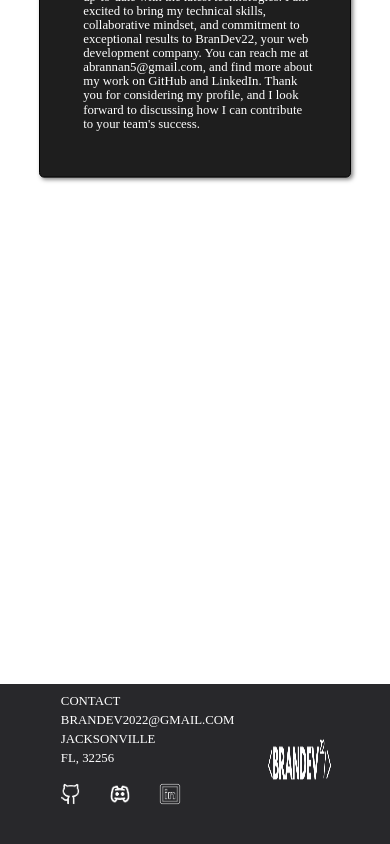
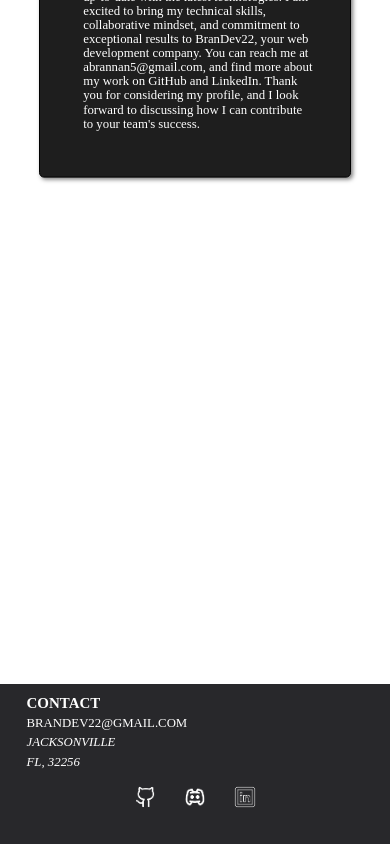
Before and after one commit to BrandDev2022/brandev22, a website: page index.html in a window 390 px wide. Shown: the part 953-1797 px from the top of the page. Drawn offline with Linux system fonts and the light colour scheme.

Commit message:
made footer responsive

```diff
--- a/index.css
+++ b/index.css
@@ -167,14 +167,17 @@
 
 }
 
-footer div p{
+.location-info{
 
-  margin-left: 9%;
+ padding-left: 10%;
   font-size: 0.8em;
   width: 100%
 
 }
-
+a {
+  text-decoration: none;
+  color: inherit;
+}
 
 @media screen and (max-width: 900px) {
   /* CSS styles to apply */
@@ -219,7 +222,31 @@
 
   }
 
-  .brandlogo{
-    width:8%;
+  .brandLogo{
+    width:40%;
   }
 }
+
+@media screen and (max-width: 500px){
+.footer-container {
+width: 100%;
+
+}
+.footer-container div{
+
+  width: 100%;
+}
+.brandLogo{
+  display: none;
+}
+.social-media-icons{
+
+  width: 100%;
+  justify-content: center;
+
+}
+
+.location-info{
+  padding-left: 5%;
+}
+}
--- a/index.html
+++ b/index.html
@@ -55,16 +55,27 @@
     <footer>
       <div class="footer-container">
         <div>
-          <p>
-            CONTACT<br />
-            BRANDEV2022@GMAIL.COM<br />
-            JACKSONVILLE<br />
-            FL, 32256 <br />
-          </p>
+          <div class="location-info">
+            <h3>CONTACT<br /></h3>
+            <a href="mailto:BRANDEV22@GMAIL.COM">BRANDEV22@GMAIL.COM</a><br />
+            <address>
+              JACKSONVILLE<br />
+              FL, 32256 <br />
+            </address>
+          </div>
+
           <div class="social-media-icons">
-            <img class="githubLogo" src="./Media/github logo.png" />
-            <img class="discordLogo" src="./Media/discord logo.png" />
-            <img class="linkdinLogo" src="./Media/linkdin logo.png" />
+            <a href="https://github.com/albertbrannan4" target="_blank"
+              ><img class="githubLogo" src="./Media/github logo.png"
+            /></a>
+            <a href="https://discord.gg/8Xq5uR3b" target="_blank"
+              ><img class="discordLogo" src="./Media/discord logo.png"
+            /></a>
+            <a
+              href="https://www.linkedin.com/in/albertbrannan4/"
+              target="_blank"
+              ><img class="linkdinLogo" src="./Media/linkdin logo.png"
+            /></a>
           </div>
         </div>
 
```
